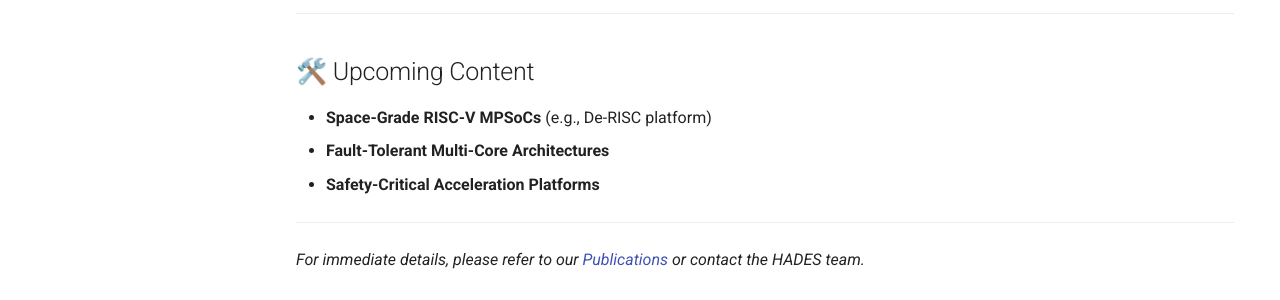
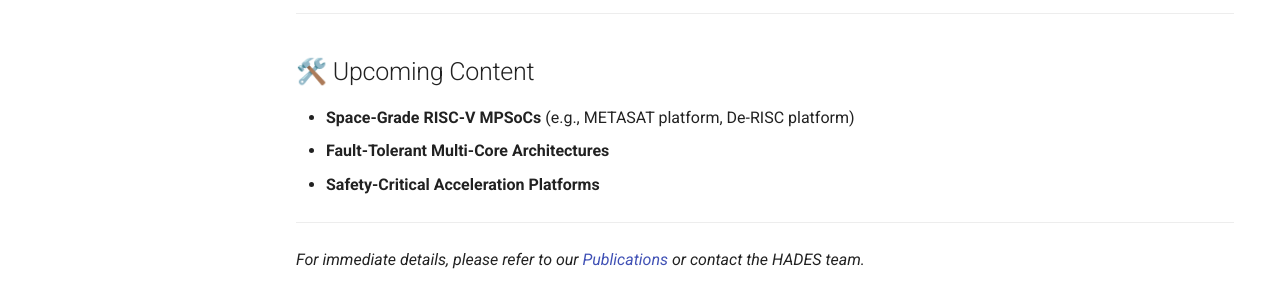
Before and after one commit to bsccaos/HADES, an MkDocs documentation site: the page built from docs/socs/index.md, in a window 1280 px wide. Shown: the part 357-657 px from the top of the page. Built offline with MkDocs 1.6.1 and Material for MkDocs 9.7.7, drawn with Linux system fonts in a browser that asks for light colours.

Commit message:
docs: add METASAT platform as first Space-grade RISC-V MPSoC example

```diff
--- a/docs/socs/index.md
+++ b/docs/socs/index.md
@@ -8,7 +8,7 @@
 ---
 
 ## 🛠️ Upcoming Content
-- **Space-Grade RISC-V MPSoCs** (e.g., De-RISC platform)
+- **Space-Grade RISC-V MPSoCs** (e.g., METASAT platform, De-RISC platform)
 - **Fault-Tolerant Multi-Core Architectures**
 - **Safety-Critical Acceleration Platforms**
 
```
